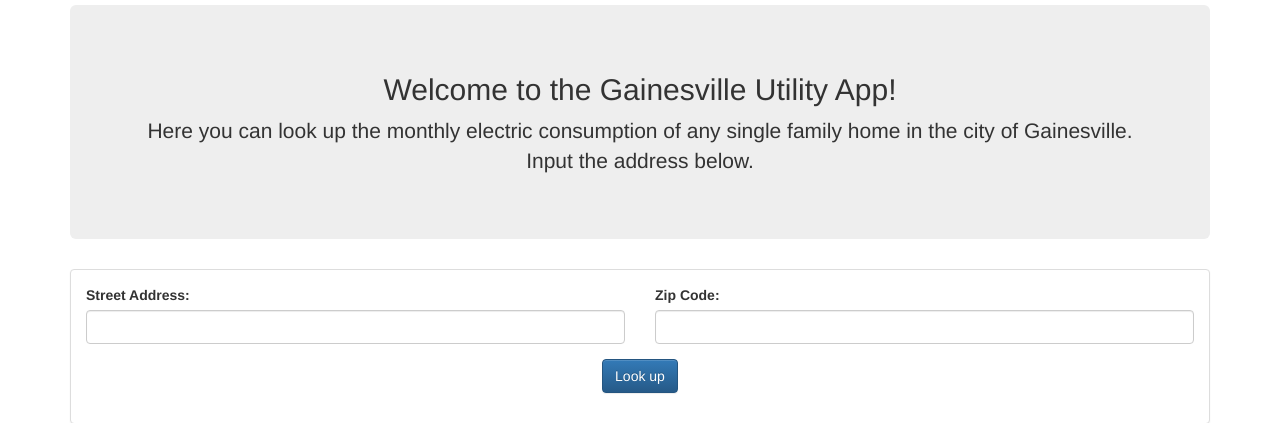
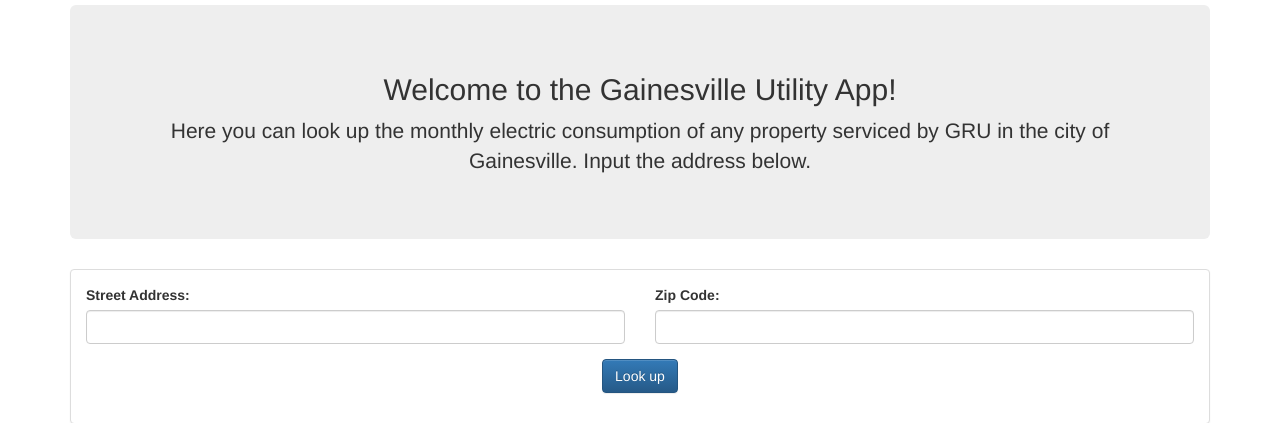
Before and after one commit to mikeful92/gvilleapp, a Django app: page / in a window 1280 px wide. Shown: the part 50-473 px from the top of the page. Run offline with Django 3.2, Linux system fonts and the light colour scheme; some libraries are stand-ins or nearby versions.

Commit message:
Changed jumbotron

```diff
--- a/templates/base.html
+++ b/templates/base.html
@@ -29,7 +29,7 @@
         <div class="container">
             <div class="jumbotron">
                 <h2 class="text-center">Welcome to the Gainesville Utility App!</h2>
-                <p class="text-center">Here you can look up the monthly electric consumption of any single family home in the city of Gainesville. Input the address below.</p>
+                <p class="text-center">Here you can look up the monthly electric consumption of any property serviced by GRU in the city of Gainesville. Input the address below.</p>
             </div>
 
         {% block content %}
```
